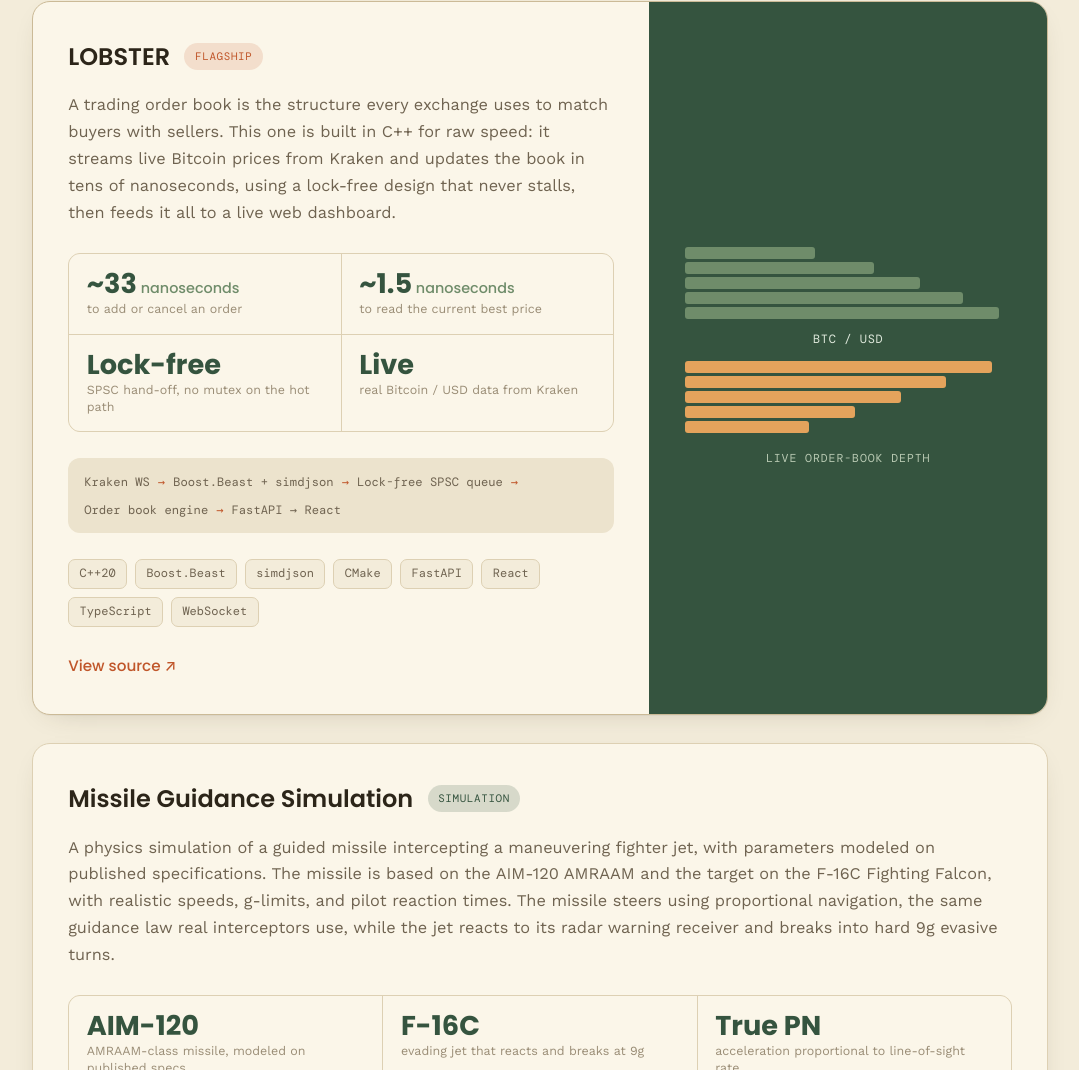
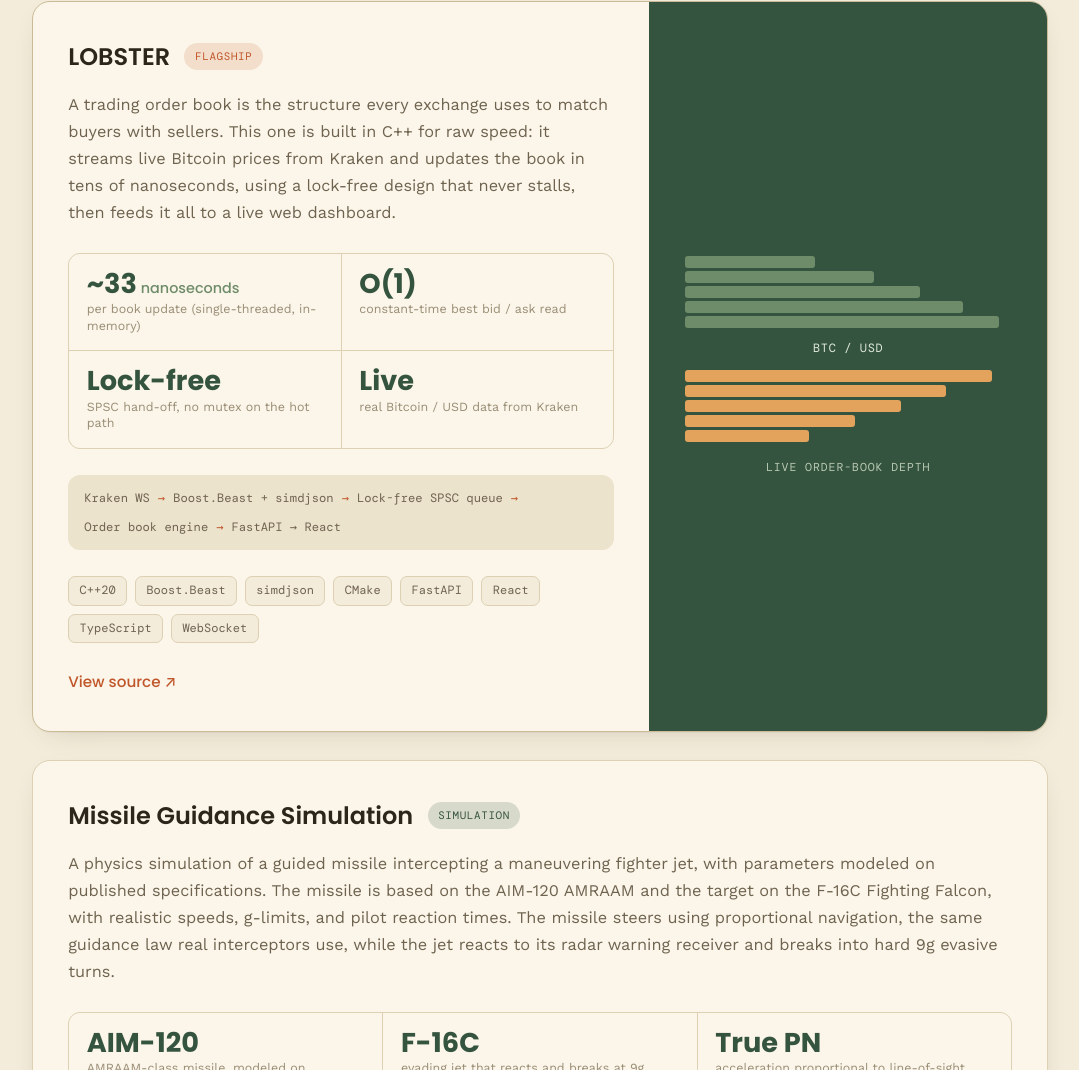
Before and after one commit to tzigmond/tzigmond.github.io, a plain HTML site: page index.html in a window 1280 px wide. Shown: the part 821-1891 px from the top of the page, without its empty margins (100-1179 px from the left). Drawn offline with nearby package versions, Linux system fonts and the light colour scheme.

Commit message:
Replace fragile sub-2ns lookup stat with honest O(1) framing

```diff
--- a/index.html
+++ b/index.html
@@ -91,8 +91,8 @@
         </p>
 
         <div class="stat-grid">
-          <div class="stat"><span class="stat-num">~33<small> nanoseconds</small></span><span class="stat-label">to add or cancel an order</span></div>
-          <div class="stat"><span class="stat-num">~1.5<small> nanoseconds</small></span><span class="stat-label">to read the current best price</span></div>
+          <div class="stat"><span class="stat-num">~33<small> nanoseconds</small></span><span class="stat-label">per book update (single-threaded, in-memory)</span></div>
+          <div class="stat"><span class="stat-num">O(1)</span><span class="stat-label">constant-time best bid / ask read</span></div>
           <div class="stat"><span class="stat-num">Lock-free</span><span class="stat-label">SPSC hand-off, no mutex on the hot path</span></div>
           <div class="stat"><span class="stat-num">Live</span><span class="stat-label">real Bitcoin / USD data from Kraken</span></div>
         </div>
```
